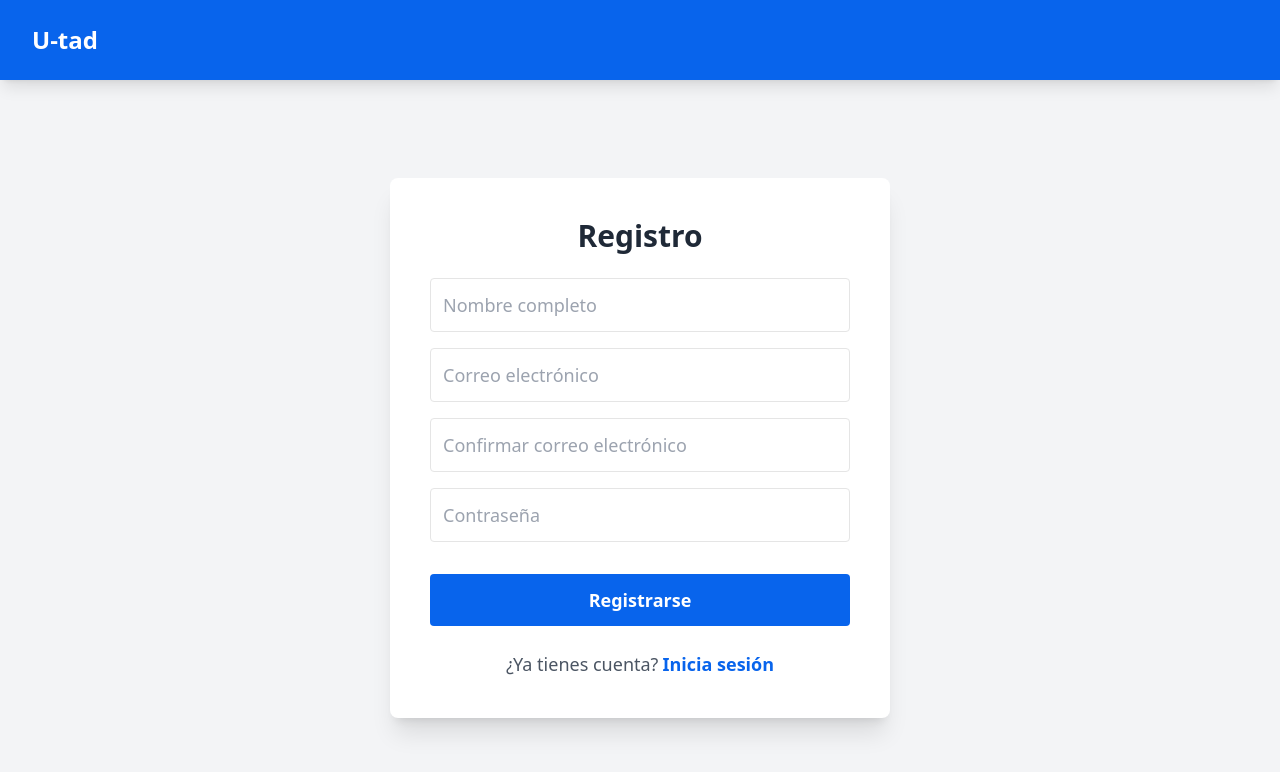
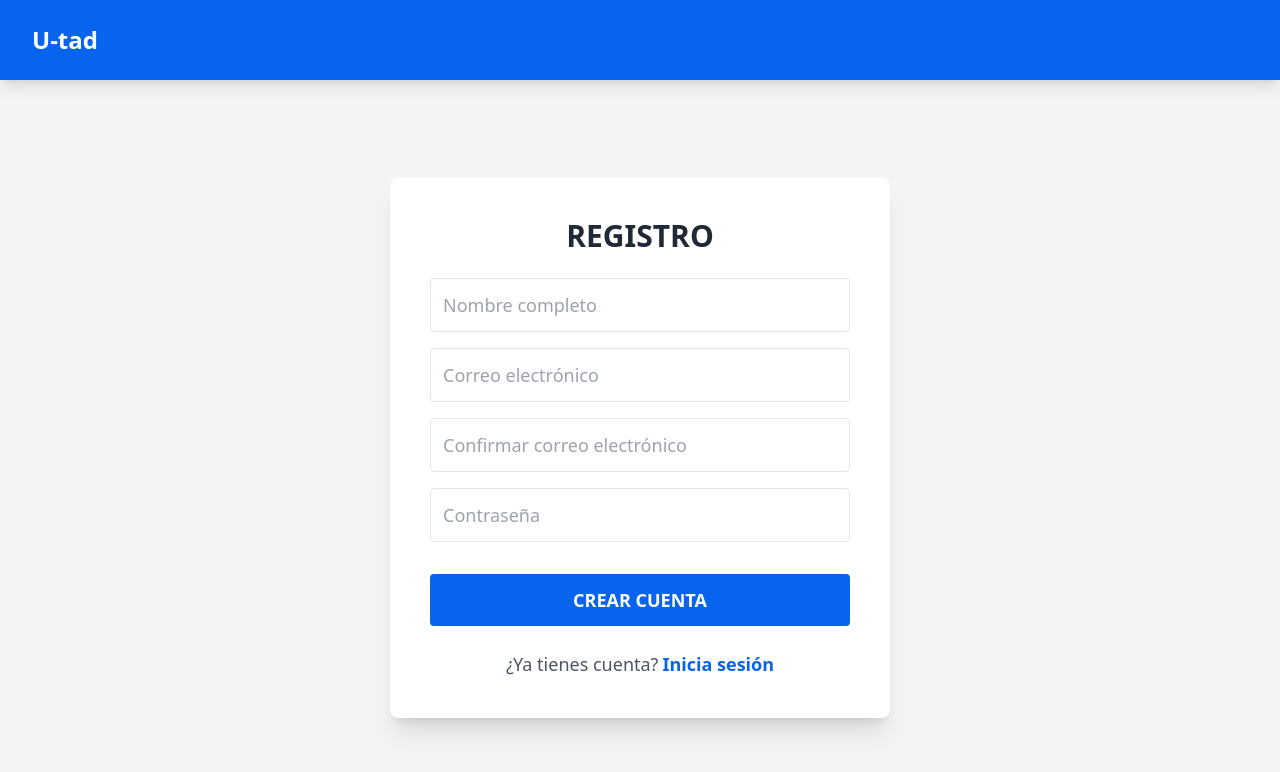
Before and after one commit to utad-proyectos-3-impresora-carnes/web, a Next.js app in the folder web-gestion-carnes/: page /register in a window 1280 px wide. Shown: the top 772 px of the page. Built offline with nearby package versions, Linux system fonts and the light colour scheme.

Commit message:
cambios para unificar

```diff
--- a/web-gestion-carnes/src/app/register/page.js
+++ b/web-gestion-carnes/src/app/register/page.js
@@ -41,7 +41,7 @@ export default function Register() {
       <div className="flex flex-col items-center">
 
         <div className="p-10 bg-white shadow-xl rounded-lg w-[500px]">
-          <h3 className="text-3xl font-bold text-gray-800 text-center mb-6">Registro</h3>
+          <h3 className="text-3xl font-bold text-gray-800 text-center mb-6">REGISTRO</h3>
           <form onSubmit={handleRegister}>
             <input
               type="text"
@@ -76,7 +76,7 @@ export default function Register() {
               required
             />
             <button type="submit" className="bg-[#0864ec] text-white px-6 py-3 rounded w-full text-lg font-semibold mt-4 hover:bg-blue-700 transition">
-              Registrarse
+              CREAR CUENTA
             </button>
             {error && <p className="text-red-500 mt-4 text-center text-lg">{error}</p>}
           </form>
```
